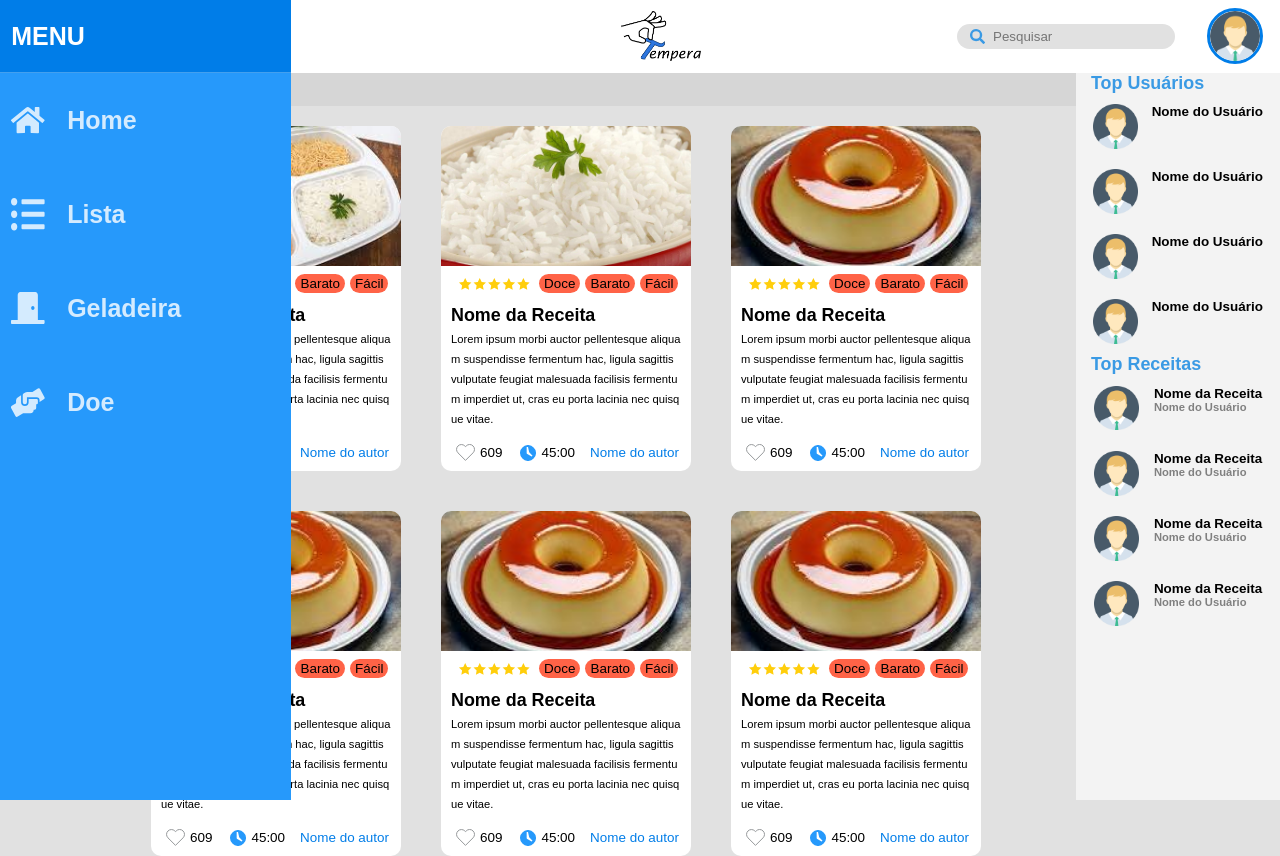
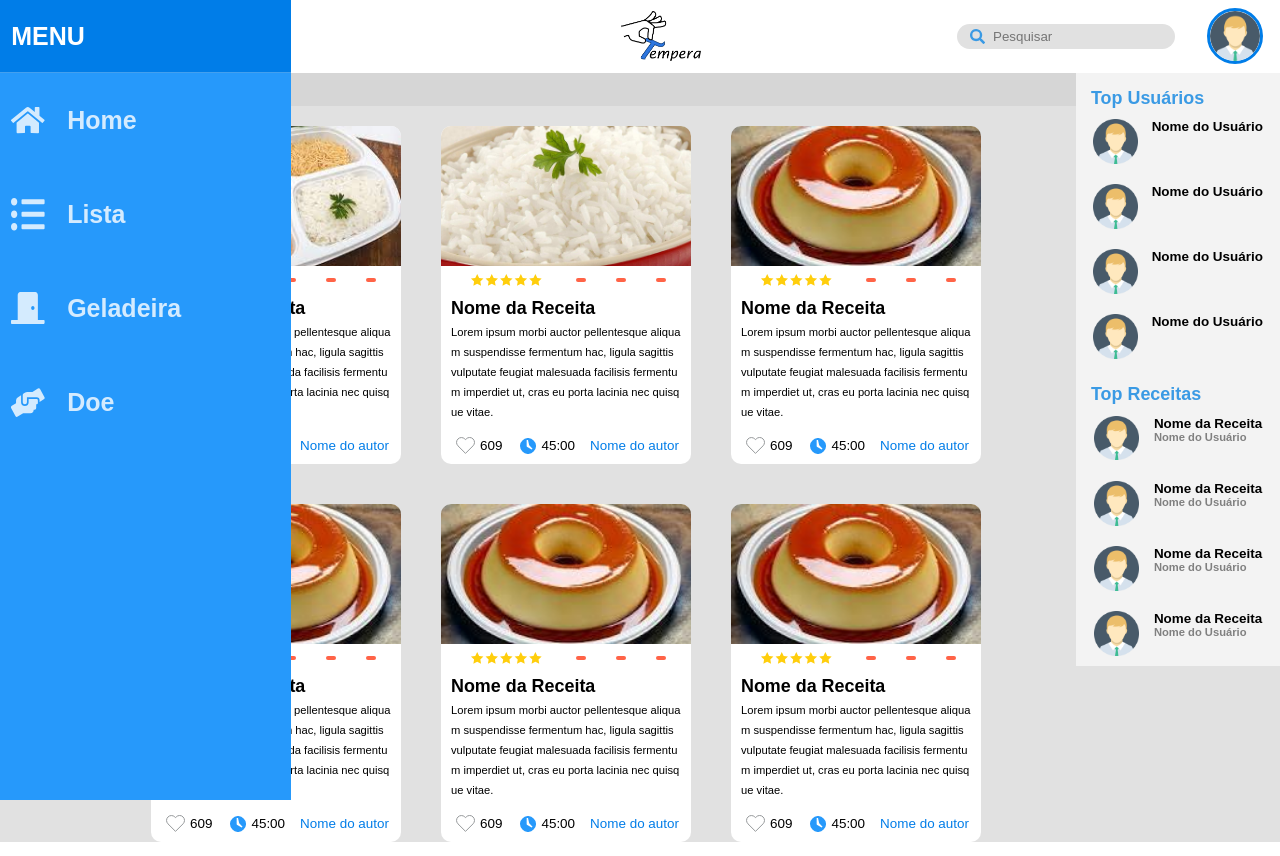
Before and after one commit to BrennodeMeloMedeiros/Tempera, a PHP site: page /Home.php in a window 1280 px wide. Run offline with PHP 8.4, Linux system fonts and the light colour scheme; the visitor is signed in with stand-in values (Sample User, id 1).

Commit message:
Ajustes de Visual

```diff
--- a/Tempera/CSS/Lista.css
+++ b/Tempera/CSS/Lista.css
@@ -12,7 +12,6 @@ input:focus{
     background: #FFF;
     width: 85%;
     height: auto;
-    max-height: auto;
     min-height: 600px;
     border-radius: 20px ;
     border:1px solid gray;
@@ -47,7 +46,7 @@ input:focus{
 .List-Text{
     margin-left:2rem;
     margin-top:1rem;
-    font-size: 1.8rem
+    font-size: 1.4rem
 }
 
             /*==================== Aviso  ==================*/
--- a/Tempera/CSS/SideMenu.css
+++ b/Tempera/CSS/SideMenu.css
@@ -246,7 +246,7 @@ nav:hover .nav-text{
 aside{
     background:#F3F3F3;
     width:100%;
-    height: 100%;
+    height: min-content;
 
 }
 .UsersTop{
@@ -260,6 +260,7 @@ aside{
 .User-Text{
     margin-left:15px;
     font-size: 0.8rem;
+    margin-top: 15px;
 }
 .TopUser{
     width:2rem ;
--- a/Tempera/CSS/Style.css
+++ b/Tempera/CSS/Style.css
@@ -24,7 +24,7 @@ html, body, ul, li, p {
     padding: 0px;
     border: 0px;
     list-style: none;
-    font-family: Segoe UI;
+    font-family: sans-serif;
     font-size: 1.4rem;
 }
 a{
@@ -62,7 +62,6 @@ a{
     background: #FFF;
     width: 85%;
     height: auto;
-    max-height: auto;
     min-height: 600px;
     border-radius: 20px ;
     border:1px solid gray;
--- a/Tempera/Doe.php
+++ b/Tempera/Doe.php
@@ -30,7 +30,7 @@
         <div class="Card">
             <section class="Ong-Painel">
                  <div class="Ong-Image">
-                    <img src="/Tempera_V2/IMAGENS/ONG.png" alt="Aguarde, estamos carregando sua Imagem :)" class="Ong-Img">
+                    <img src="IMAGENS/ONG.png" alt="Aguarde, estamos carregando sua Imagem :)" class="Ong-Img">
                  </div>
 
                  <div class="Ong-Text">
@@ -44,7 +44,7 @@
 
             <section class="Ong-Painel">
                  <div class="Ong-Image">
-                    <img src="/Tempera_V2/IMAGENS/ONG.png" alt="Aguarde, estamos carregando sua Imagem :)" class="Ong-Img">
+                    <img src="IMAGENS/ONG.png" alt="Aguarde, estamos carregando sua Imagem :)" class="Ong-Img">
                  </div>
 
                  <div class="Ong-Text">
@@ -58,7 +58,7 @@
 
             <section class="Ong-Painel">
                  <div class="Ong-Image">
-                    <img src="/Tempera_V2/IMAGENS/ONG.png" alt="Aguarde, estamos carregando sua Imagem :)" class="Ong-Img">
+                    <img src="IMAGENS/ONG.png" alt="Aguarde, estamos carregando sua Imagem :)" class="Ong-Img">
                  </div>
 
                  <div class="Ong-Text">
--- a/Tempera/Home.php
+++ b/Tempera/Home.php
@@ -34,14 +34,14 @@
                 Página Inicial
             </div>
             <section class="card">
-                <img src="/Tempera_V2/IMAGENS/Stro.jpg" alt="Receita">
+                <img src="IMAGENS/Stro.jpg" alt="Receita">
                 <div class="card-header">
                 <svg xmlns="http://www.w3.org/2000/svg" width="80.615" height="11.865" viewBox="0 0 82.615 13.865">
                 <g id="Grupo_39" data-name="Grupo 39" transform="translate(-355 -430.25)">
                     <path id="Icon_feather-star" data-name="Icon feather-star" d="M10.289,3l2.252,4.563,5.037.736-3.645,3.55.86,5.015-4.5-2.369-4.5,2.369.86-5.015L3,8.3l5.037-.736Z" transform="translate(352 427.25)" fill="#ffce0c"/><path id="Icon_feather-star-2" data-name="Icon feather-star" d="M10.289,3l2.252,4.563,5.037.736-3.645,3.55.86,5.015-4.5-2.369-4.5,2.369.86-5.015L3,8.3l5.037-.736Z" transform="translate(403.027 427.25)" fill="#ffce0c"/><path id="Icon_feather-star-3" data-name="Icon feather-star" d="M10.289,3l2.252,4.563,5.037.736-3.645,3.55.86,5.015-4.5-2.369-4.5,2.369.86-5.015L3,8.3l5.037-.736Z" transform="translate(386.018 427.25)" fill="#ffce0c"/><path id="Icon_feather-star-4" data-name="Icon feather-star" d="M10.289,3l2.252,4.563,5.037.736-3.645,3.55.86,5.015-4.5-2.369-4.5,2.369.86-5.015L3,8.3l5.037-.736Z" transform="translate(369.009 427.25)" fill="#ffce0c"/><path id="Icon_feather-star-5" data-name="Icon feather-star" d="M10.289,3l2.252,4.563,5.037.736-3.645,3.55.86,5.015-4.5-2.369-4.5,2.369.86-5.015L3,8.3l5.037-.736Z" transform="translate(420.036 427.25)" fill="#ffce0c"/></g></svg>
-                    <span id="Tag" >Doce</span>
-                    <span id="Tag" >Barato</span>
-                    <span id="Tag" >Fácil</span>
+                    <span id="Tag" ></span>
+                    <span id="Tag" ></span>
+                    <span id="Tag" ></span>
                 </div>
                 <div class="card-content">
                     <span class="titulo">
@@ -70,14 +70,14 @@
             </section>
 
             <section class="card">
-                <img src="/Tempera_V2/IMAGENS/Arroz.jpg" alt="Receita">
+                <img src="IMAGENS/Arroz.jpg" alt="Receita">
                 <div class="card-header">
                 <svg xmlns="http://www.w3.org/2000/svg" width="80.615" height="11.865" viewBox="0 0 82.615 13.865">
                 <g id="Grupo_39" data-name="Grupo 39" transform="translate(-355 -430.25)">
                     <path id="Icon_feather-star" data-name="Icon feather-star" d="M10.289,3l2.252,4.563,5.037.736-3.645,3.55.86,5.015-4.5-2.369-4.5,2.369.86-5.015L3,8.3l5.037-.736Z" transform="translate(352 427.25)" fill="#ffce0c"/><path id="Icon_feather-star-2" data-name="Icon feather-star" d="M10.289,3l2.252,4.563,5.037.736-3.645,3.55.86,5.015-4.5-2.369-4.5,2.369.86-5.015L3,8.3l5.037-.736Z" transform="translate(403.027 427.25)" fill="#ffce0c"/><path id="Icon_feather-star-3" data-name="Icon feather-star" d="M10.289,3l2.252,4.563,5.037.736-3.645,3.55.86,5.015-4.5-2.369-4.5,2.369.86-5.015L3,8.3l5.037-.736Z" transform="translate(386.018 427.25)" fill="#ffce0c"/><path id="Icon_feather-star-4" data-name="Icon feather-star" d="M10.289,3l2.252,4.563,5.037.736-3.645,3.55.86,5.015-4.5-2.369-4.5,2.369.86-5.015L3,8.3l5.037-.736Z" transform="translate(369.009 427.25)" fill="#ffce0c"/><path id="Icon_feather-star-5" data-name="Icon feather-star" d="M10.289,3l2.252,4.563,5.037.736-3.645,3.55.86,5.015-4.5-2.369-4.5,2.369.86-5.015L3,8.3l5.037-.736Z" transform="translate(420.036 427.25)" fill="#ffce0c"/></g></svg>
-                    <span id="Tag" >Doce</span>
-                    <span id="Tag" >Barato</span>
-                    <span id="Tag" >Fácil</span>
+                    <span id="Tag" ></span>
+                    <span id="Tag" ></span>
+                    <span id="Tag" ></span>
                 </div>
                 <div class="card-content">
                     <span class="titulo">
@@ -106,14 +106,14 @@
             </section>
 
             <section class="card">
-                <img src="/Tempera_V2/IMAGENS/Pudim.jpg" alt="Receita">
+                <img src="IMAGENS/Pudim.jpg" alt="Receita">
                 <div class="card-header">
                 <svg xmlns="http://www.w3.org/2000/svg" width="80.615" height="11.865" viewBox="0 0 82.615 13.865">
                 <g id="Grupo_39" data-name="Grupo 39" transform="translate(-355 -430.25)">
                     <path id="Icon_feather-star" data-name="Icon feather-star" d="M10.289,3l2.252,4.563,5.037.736-3.645,3.55.86,5.015-4.5-2.369-4.5,2.369.86-5.015L3,8.3l5.037-.736Z" transform="translate(352 427.25)" fill="#ffce0c"/><path id="Icon_feather-star-2" data-name="Icon feather-star" d="M10.289,3l2.252,4.563,5.037.736-3.645,3.55.86,5.015-4.5-2.369-4.5,2.369.86-5.015L3,8.3l5.037-.736Z" transform="translate(403.027 427.25)" fill="#ffce0c"/><path id="Icon_feather-star-3" data-name="Icon feather-star" d="M10.289,3l2.252,4.563,5.037.736-3.645,3.55.86,5.015-4.5-2.369-4.5,2.369.86-5.015L3,8.3l5.037-.736Z" transform="translate(386.018 427.25)" fill="#ffce0c"/><path id="Icon_feather-star-4" data-name="Icon feather-star" d="M10.289,3l2.252,4.563,5.037.736-3.645,3.55.86,5.015-4.5-2.369-4.5,2.369.86-5.015L3,8.3l5.037-.736Z" transform="translate(369.009 427.25)" fill="#ffce0c"/><path id="Icon_feather-star-5" data-name="Icon feather-star" d="M10.289,3l2.252,4.563,5.037.736-3.645,3.55.86,5.015-4.5-2.369-4.5,2.369.86-5.015L3,8.3l5.037-.736Z" transform="translate(420.036 427.25)" fill="#ffce0c"/></g></svg>
-                    <span id="Tag" >Doce</span>
-                    <span id="Tag" >Barato</span>
-                    <span id="Tag" >Fácil</span>
+                    <span id="Tag" ></span>
+                    <span id="Tag" ></span>
+                    <span id="Tag" ></span>
                 </div>
                 <div class="card-content">
                     <span class="titulo">
@@ -142,14 +142,14 @@
             </section>
 
             <section class="card">
-                <img src="/Tempera_V2/IMAGENS/Pudim.jpg" alt="Receita">
+                <img src="IMAGENS/Pudim.jpg" alt="Receita">
                 <div class="card-header">
                 <svg xmlns="http://www.w3.org/2000/svg" width="80.615" height="11.865" viewBox="0 0 82.615 13.865">
                 <g id="Grupo_39" data-name="Grupo 39" transform="translate(-355 -430.25)">
                     <path id="Icon_feather-star" data-name="Icon feather-star" d="M10.289,3l2.252,4.563,5.037.736-3.645,3.55.86,5.015-4.5-2.369-4.5,2.369.86-5.015L3,8.3l5.037-.736Z" transform="translate(352 427.25)" fill="#ffce0c"/><path id="Icon_feather-star-2" data-name="Icon feather-star" d="M10.289,3l2.252,4.563,5.037.736-3.645,3.55.86,5.015-4.5-2.369-4.5,2.369.86-5.015L3,8.3l5.037-.736Z" transform="translate(403.027 427.25)" fill="#ffce0c"/><path id="Icon_feather-star-3" data-name="Icon feather-star" d="M10.289,3l2.252,4.563,5.037.736-3.645,3.55.86,5.015-4.5-2.369-4.5,2.369.86-5.015L3,8.3l5.037-.736Z" transform="translate(386.018 427.25)" fill="#ffce0c"/><path id="Icon_feather-star-4" data-name="Icon feather-star" d="M10.289,3l2.252,4.563,5.037.736-3.645,3.55.86,5.015-4.5-2.369-4.5,2.369.86-5.015L3,8.3l5.037-.736Z" transform="translate(369.009 427.25)" fill="#ffce0c"/><path id="Icon_feather-star-5" data-name="Icon feather-star" d="M10.289,3l2.252,4.563,5.037.736-3.645,3.55.86,5.015-4.5-2.369-4.5,2.369.86-5.015L3,8.3l5.037-.736Z" transform="translate(420.036 427.25)" fill="#ffce0c"/></g></svg>
-                    <span id="Tag" >Doce</span>
-                    <span id="Tag" >Barato</span>
-                    <span id="Tag" >Fácil</span>
+                    <span id="Tag" ></span>
+                    <span id="Tag" ></span>
+                    <span id="Tag" ></span>
                 </div>
                 <div class="card-content">
                     <span class="titulo">
@@ -178,14 +178,14 @@
             </section>
 
             <section class="card">
-                <img src="/Tempera_V2/IMAGENS/Pudim.jpg" alt="Receita">
+                <img src="IMAGENS/Pudim.jpg" alt="Receita">
                 <div class="card-header">
                 <svg xmlns="http://www.w3.org/2000/svg" width="80.615" height="11.865" viewBox="0 0 82.615 13.865">
                 <g id="Grupo_39" data-name="Grupo 39" transform="translate(-355 -430.25)">
                     <path id="Icon_feather-star" data-name="Icon feather-star" d="M10.289,3l2.252,4.563,5.037.736-3.645,3.55.86,5.015-4.5-2.369-4.5,2.369.86-5.015L3,8.3l5.037-.736Z" transform="translate(352 427.25)" fill="#ffce0c"/><path id="Icon_feather-star-2" data-name="Icon feather-star" d="M10.289,3l2.252,4.563,5.037.736-3.645,3.55.86,5.015-4.5-2.369-4.5,2.369.86-5.015L3,8.3l5.037-.736Z" transform="translate(403.027 427.25)" fill="#ffce0c"/><path id="Icon_feather-star-3" data-name="Icon feather-star" d="M10.289,3l2.252,4.563,5.037.736-3.645,3.55.86,5.015-4.5-2.369-4.5,2.369.86-5.015L3,8.3l5.037-.736Z" transform="translate(386.018 427.25)" fill="#ffce0c"/><path id="Icon_feather-star-4" data-name="Icon feather-star" d="M10.289,3l2.252,4.563,5.037.736-3.645,3.55.86,5.015-4.5-2.369-4.5,2.369.86-5.015L3,8.3l5.037-.736Z" transform="translate(369.009 427.25)" fill="#ffce0c"/><path id="Icon_feather-star-5" data-name="Icon feather-star" d="M10.289,3l2.252,4.563,5.037.736-3.645,3.55.86,5.015-4.5-2.369-4.5,2.369.86-5.015L3,8.3l5.037-.736Z" transform="translate(420.036 427.25)" fill="#ffce0c"/></g></svg>
-                    <span id="Tag" >Doce</span>
-                    <span id="Tag" >Barato</span>
-                    <span id="Tag" >Fácil</span>
+                    <span id="Tag" ></span>
+                    <span id="Tag" ></span>
+                    <span id="Tag" ></span>
                 </div>
                 <div class="card-content">
                     <span class="titulo">
@@ -214,14 +214,14 @@
             </section>
 
             <section class="card">
-                <img src="/Tempera_V2/IMAGENS/Pudim.jpg" alt="Receita">
+                <img src="IMAGENS/Pudim.jpg" alt="Receita">
                 <div class="card-header">
                 <svg xmlns="http://www.w3.org/2000/svg" width="80.615" height="11.865" viewBox="0 0 82.615 13.865">
                 <g id="Grupo_39" data-name="Grupo 39" transform="translate(-355 -430.25)">
                     <path id="Icon_feather-star" data-name="Icon feather-star" d="M10.289,3l2.252,4.563,5.037.736-3.645,3.55.86,5.015-4.5-2.369-4.5,2.369.86-5.015L3,8.3l5.037-.736Z" transform="translate(352 427.25)" fill="#ffce0c"/><path id="Icon_feather-star-2" data-name="Icon feather-star" d="M10.289,3l2.252,4.563,5.037.736-3.645,3.55.86,5.015-4.5-2.369-4.5,2.369.86-5.015L3,8.3l5.037-.736Z" transform="translate(403.027 427.25)" fill="#ffce0c"/><path id="Icon_feather-star-3" data-name="Icon feather-star" d="M10.289,3l2.252,4.563,5.037.736-3.645,3.55.86,5.015-4.5-2.369-4.5,2.369.86-5.015L3,8.3l5.037-.736Z" transform="translate(386.018 427.25)" fill="#ffce0c"/><path id="Icon_feather-star-4" data-name="Icon feather-star" d="M10.289,3l2.252,4.563,5.037.736-3.645,3.55.86,5.015-4.5-2.369-4.5,2.369.86-5.015L3,8.3l5.037-.736Z" transform="translate(369.009 427.25)" fill="#ffce0c"/><path id="Icon_feather-star-5" data-name="Icon feather-star" d="M10.289,3l2.252,4.563,5.037.736-3.645,3.55.86,5.015-4.5-2.369-4.5,2.369.86-5.015L3,8.3l5.037-.736Z" transform="translate(420.036 427.25)" fill="#ffce0c"/></g></svg>
-                    <span id="Tag" >Doce</span>
-                    <span id="Tag" >Barato</span>
-                    <span id="Tag" >Fácil</span>
+                    <span id="Tag" ></span>
+                    <span id="Tag" ></span>
+                    <span id="Tag" ></span>
                 </div>
                 <div class="card-content">
                     <span class="titulo">
--- a/Tempera/Index.php
+++ b/Tempera/Index.php
@@ -21,7 +21,7 @@
     <main class="card blue">
         <header>
             <p><strong> Cadastrar </strong></p>
-            <img id="logo" src="/Tempera_V2/IMAGENS/Logo_Tempera.png">
+            <img id="logo" src="IMAGENS/Logo_Tempera.png">
             <p><strong> Logar </strong></p>
         </header>
         <content>
```
Also changed, not shown: Tempera/JS/SideMenu.js (+10 -10 lines), Tempera/Lista.php (+13 -7 lines).
